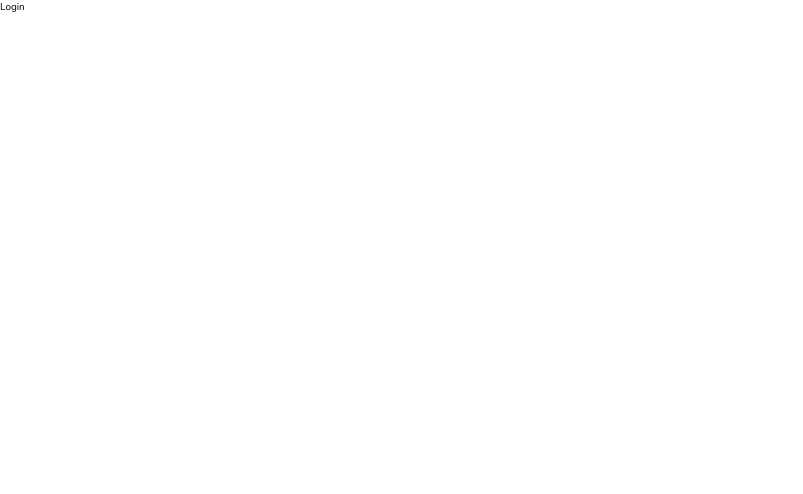
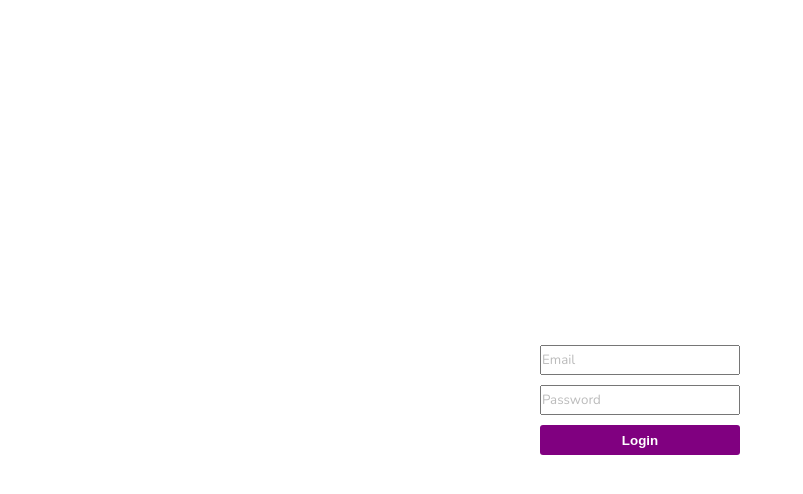
Before and after one commit to esteemayo/admin-dashboard, a React (Create React App) app: page /login in a window 1280 px wide. Shown: the top 494 px of the page, without its empty margins (0-803 px from the left). Built offline with nearby package versions, Linux system fonts and the light colour scheme.

Commit message:
designed the login page

```diff
--- a/src/pages/login/Login.js
+++ b/src/pages/login/Login.js
@@ -1,7 +1,23 @@
+import { useState } from 'react';
 import './login.scss';
 
 const Login = () => {
-  return <div className='login'>Login</div>;
+  const [error, setError] = useState(false);
+
+  const handleSubmit = (e) => {
+    e.preventDefault();
+  };
+
+  return (
+    <div className='login'>
+      <form onSubmit={handleSubmit}>
+        <input type='email' placeholder='Email' />
+        <input type='password' placeholder='Password' />
+        <button type='submit'>Login</button>
+        {error && <span>Wrong email or password!</span>}
+      </form>
+    </div>
+  );
 };
 
 export default Login;
--- a/src/pages/login/login.scss
+++ b/src/pages/login/login.scss
@@ -1,2 +1,55 @@
 .login {
+  height: 100vh;
+  display: flex;
+  align-items: center;
+  justify-content: center;
+
+  form {
+    display: flex;
+    flex-direction: column;
+    align-items: center;
+
+    input {
+      display: inline-block;
+      width: 20rem;
+      height: 3rem;
+      color: #999;
+      font-family: inherit;
+      margin-bottom: 1rem;
+      outline: none;
+      caret-color: #800080;
+
+      &::placeholder {
+        color: #bbb;
+      }
+    }
+
+    button {
+      border: none;
+      outline: none;
+      display: inline-block;
+      width: 20rem;
+      height: 3rem;
+      font-weight: bold;
+      background-color: #800080;
+      color: #fff;
+      border-radius: 3px;
+      cursor: pointer;
+      transition: all 0.2s ease;
+
+      &:hover {
+        background-color: #af21afcc;
+      }
+
+      &:disabled {
+        cursor: not-allowed;
+      }
+    }
+
+    span {
+      font-size: 1.2rem;
+      color: #f00;
+      margin-top: 1rem;
+    }
+  }
 }
```
